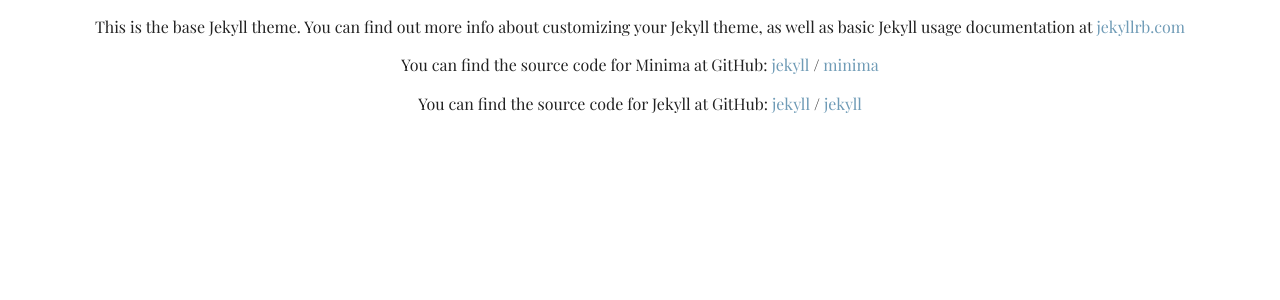
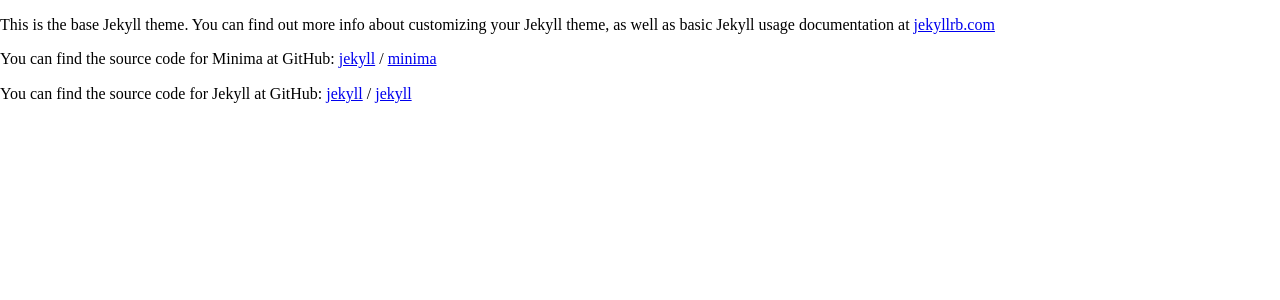
Before and after one commit to chrislawrence/gretellinich, a Jekyll site: the page built from about.markdown, in a window 1280 px wide. Shown: the top 300 px of the page. Built offline with Jekyll 4.4.1, drawn with Linux system fonts in a browser that asks for light colours; nearby versions of some CDN libraries; some web fonts are replaced; library files that are not in the unit come from our copies.

Commit message:
test relative links

```diff
--- a/_layouts/default.html
+++ b/_layouts/default.html
@@ -17,8 +17,8 @@
   <!-- Place favicon.ico in the root directory -->
   <link href="https://fonts.googleapis.com/css2?family=Playfair+Display:ital,wght@0,400;0,700;1,400;1,700&display=swap" rel="stylesheet">
 
-  <link rel="stylesheet" href="/css/normalize.css">
-  <link rel="stylesheet" href="/css/main.css">
+  <link rel="stylesheet" href="css/normalize.css">
+  <link rel="stylesheet" href="css/main.css">
 </head>
 
 <body>
```
